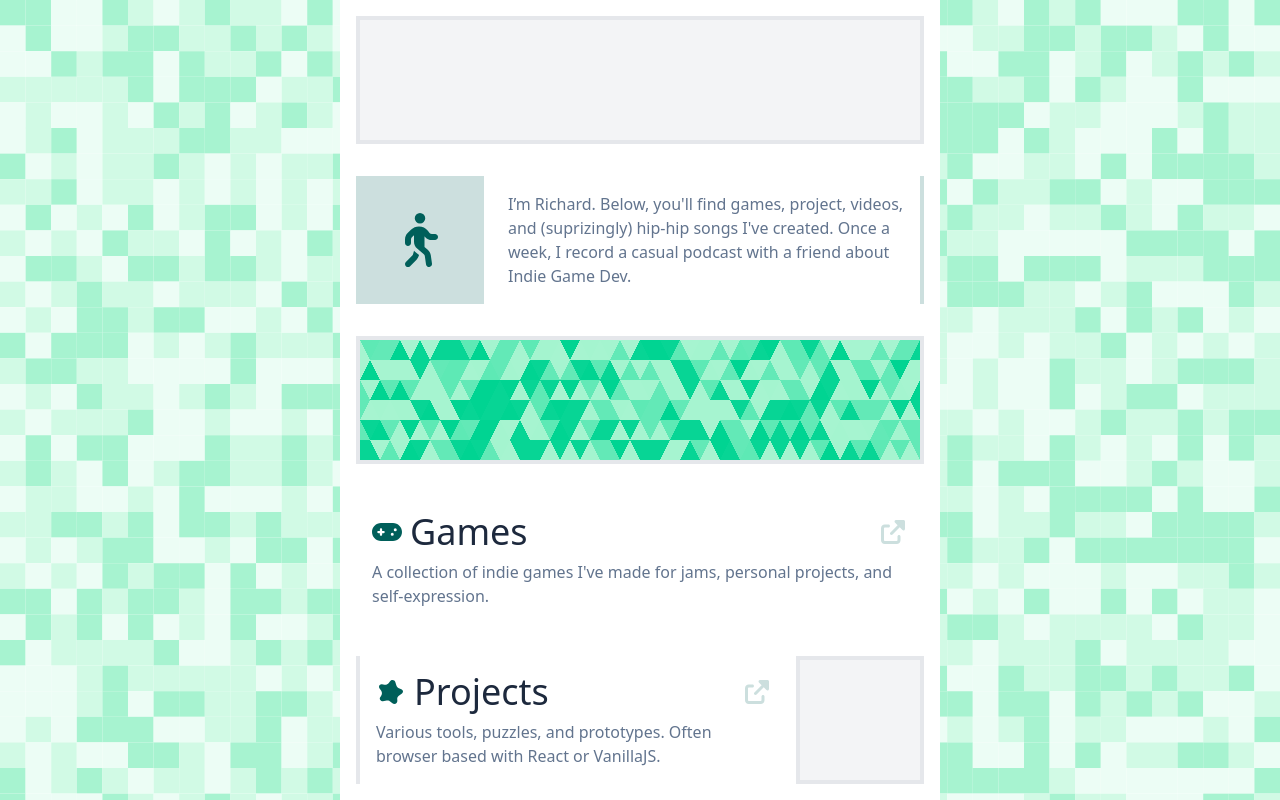
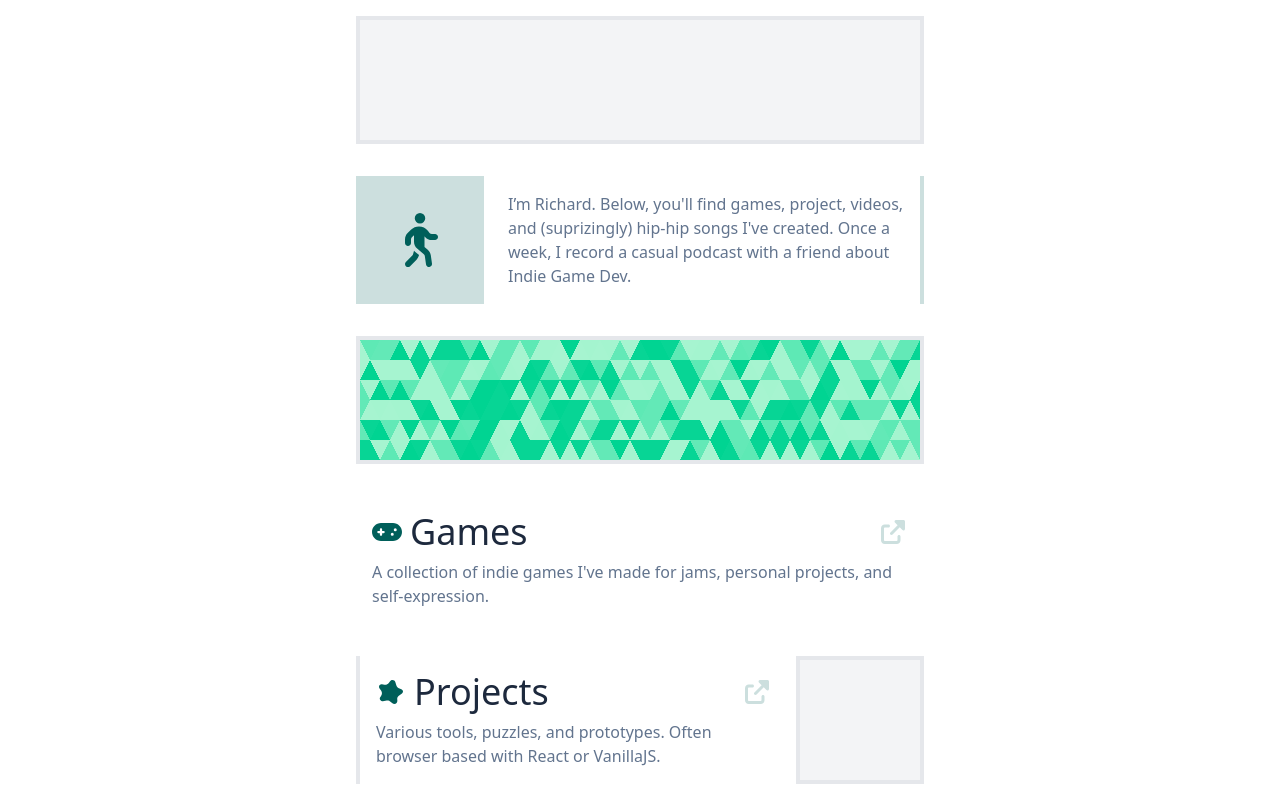
Before and after one commit to strawstack/RichardHayes2026, a React (Vite) app: page / in a window 1280 px wide. Shown: the top 800 px of the page. Built offline with nearby package versions, Linux system fonts and the light colour scheme.

Commit message:
Add BackgroundCanvas component that takes draw callback, isAnimated boolean, and onResize callback

```diff
--- a/src/App.tsx
+++ b/src/App.tsx
@@ -10,7 +10,7 @@ import { far } from "@fortawesome/free-regular-svg-icons";
 import { fab } from "@fortawesome/free-brands-svg-icons";
 import { cloneElement, useState, type JSX } from "react";
 import { Water } from "./components/water";
-import { Background } from "./components/background";
+import { BackgroundCanvas } from "./components/BackgroundCanvas";
 
 library.add(fas, far, fab);
 
@@ -125,7 +125,12 @@ function App() {
 
   return (
     <div className="flex justify-center relative">
-      <Background></Background>
+      <BackgroundCanvas
+        draw={({ canvas, ctx, delta }) => {
+          console.log(ctx);
+        }}
+        isAnimated={false}
+      ></BackgroundCanvas>
       <div className="relative z-5 max-w-150 grow min-w-0 flex flex-col p-4 bg-white gap-y-8">
         <FullImg />
 
--- /dev/null
+++ b/src/components/backgroundCanvas.tsx
@@ -0,0 +1,64 @@
+import { useEffect, useRef, type RefObject } from "react";
+import { useAnimationFrame } from "../hooks/useAnimationFrame";
+import { useCanvasSize } from "../hooks/useCanvasSize";
+import { useCanvasContext } from "../hooks/useCanvasContext";
+
+export function BackgroundCanvas({
+  draw,
+  onResize = () => {},
+  isAnimated = false,
+}: {
+  draw: (params: {
+    canvas: HTMLCanvasElement;
+    ctx: CanvasRenderingContext2D;
+    height: number;
+    width: number;
+    delta: number | undefined;
+  }) => void;
+  onResize?: (canvas: HTMLCanvasElement, height: number, width: number) => void;
+  isAnimated?: boolean;
+}) {
+  const canvas = useRef<HTMLCanvasElement>(null);
+  const size = useCanvasSize(canvas);
+  const ctx = useCanvasContext(canvas);
+
+  function handleResize() {
+    if (canvas.current && size) {
+      const { height, width } = size;
+      onResize(canvas.current, height, width);
+    }
+  }
+
+  useAnimationFrame(
+    (delta) => {
+      if (canvas.current && size && ctx && isAnimated) {
+        const { height, width } = size;
+        draw({ canvas: canvas.current, ctx, height, width, delta });
+      }
+    },
+    [isAnimated, canvas.current, size, ctx],
+  );
+
+  useEffect(() => {
+    if (canvas.current && size && ctx) {
+      window.addEventListener("resize", handleResize);
+    }
+    return () => {
+      window.removeEventListener("resize", handleResize);
+    };
+  }, [canvas, size, ctx]);
+
+  useEffect(() => {
+    if (canvas.current && size && ctx) {
+      const { height, width } = size;
+      draw({ canvas: canvas.current, ctx, height, width, delta: undefined });
+    }
+  }, [canvas, size, ctx]);
+
+  return (
+    <canvas
+      className="absolute inset-0 z-0 w-full h-full hidden sm:inline-block"
+      ref={canvas}
+    ></canvas>
+  );
+}
--- a/src/components/background.tsx
+++ b/src/components/backgroundSquare.tsx
@@ -3,7 +3,7 @@ import { useEffect, useRef } from "react";
 const colorFill = ["fill-emerald-50", "fill-emerald-100", "fill-emerald-300"];
 const hexFill = ["#ecfdf5", "#d1fae5", "#a7f3d0"];
 
-export function Background() {
+export function BackgroundSquare() {
   const canvas = useRef<HTMLCanvasElement>(null);
 
   function renderCanvas(canvas: HTMLCanvasElement) {
@@ -12,7 +12,7 @@ export function Background() {
     canvas.height = height;
     canvas.width = width;
 
-    const cols = 50;
+    const cols = 40;
     const size = width / cols;
     const rows = Math.ceil(height / size);
 
--- /dev/null
+++ b/src/hooks/useAnimationFrame.ts
@@ -0,0 +1,22 @@
+import { useEffect, useRef } from "react";
+
+type Callback = (deltaTime: number) => void;
+
+export const useAnimationFrame = (callback: Callback, deps: any) => {
+  const requestRef = useRef(0);
+  const previousTimeRef = useRef(0);
+
+  const animate = (time: number) => {
+    if (previousTimeRef.current != undefined) {
+      const deltaTime = time - previousTimeRef.current;
+      callback(deltaTime);
+    }
+    previousTimeRef.current = time;
+    requestRef.current = requestAnimationFrame(animate);
+  };
+
+  useEffect(() => {
+    requestRef.current = requestAnimationFrame(animate);
+    return () => cancelAnimationFrame(requestRef.current);
+  }, deps);
+};
--- /dev/null
+++ b/src/hooks/useCanvasContext.tsx
@@ -0,0 +1,12 @@
+import { useEffect, useState, type RefObject } from "react";
+
+export function useCanvasContext(canvas: RefObject<HTMLCanvasElement | null>) {
+  const [ctx, setCtx] = useState<CanvasRenderingContext2D | null>(null);
+  useEffect(() => {
+    if (canvas.current) {
+      const ctx = canvas.current.getContext("2d");
+      if (ctx) setCtx(ctx);
+    }
+  }, [canvas]);
+  return ctx;
+}
--- /dev/null
+++ b/src/hooks/useCanvasSize.tsx
@@ -0,0 +1,14 @@
+import { useEffect, useState, type RefObject } from "react";
+
+export function useCanvasSize(canvas: RefObject<HTMLCanvasElement | null>) {
+  const [size, setSize] = useState<{ height: number; width: number } | null>(
+    null,
+  );
+  useEffect(() => {
+    if (canvas.current) {
+      const { height, width } = canvas.current.getBoundingClientRect();
+      setSize({ height, width });
+    }
+  }, [canvas]);
+  return size;
+}
```
